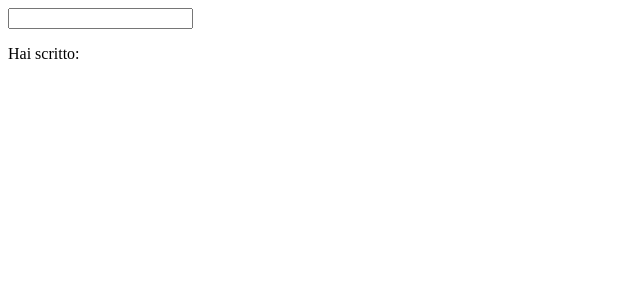
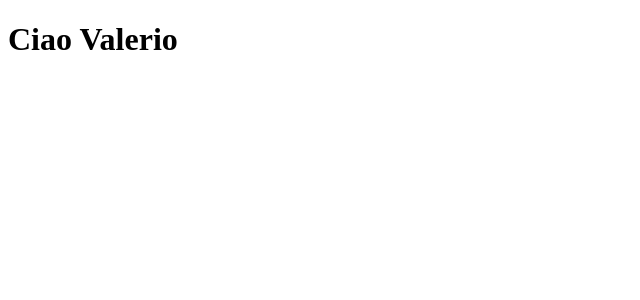
Before and after one commit to ValerioDiBiagio/react-exercises, a React (Vite) app: page / in a window 1280 px wide. Shown: the top 300 px of the page, without its empty margins (0-640 px from the left). Built offline with nearby package versions, Linux system fonts and the light colour scheme.

Commit message:
Add WelcomeTwo component for personalized greeting

```diff
--- a/src/App.jsx
+++ b/src/App.jsx
@@ -1,9 +1,9 @@
-import InputMirror from "./exercises/useState/InputMirror";
+import WelcomeTwo from "./exercises/props/WelcomeTwo";
 
 function App() {
   return (
     <>
-      <InputMirror />
+      <WelcomeTwo name="Valerio" />
 
     </>
   );
--- /dev/null
+++ b/src/exercises/props/WelcomeTwo.jsx
@@ -0,0 +1,9 @@
+// Welcome.jsx
+export default function Welcome({ name }) {
+
+    return (
+        <h1>
+            Ciao {/* TODO: usa props.name per mostrare un messaggio di benvenuto */name}
+        </h1>
+    );
+}
```
